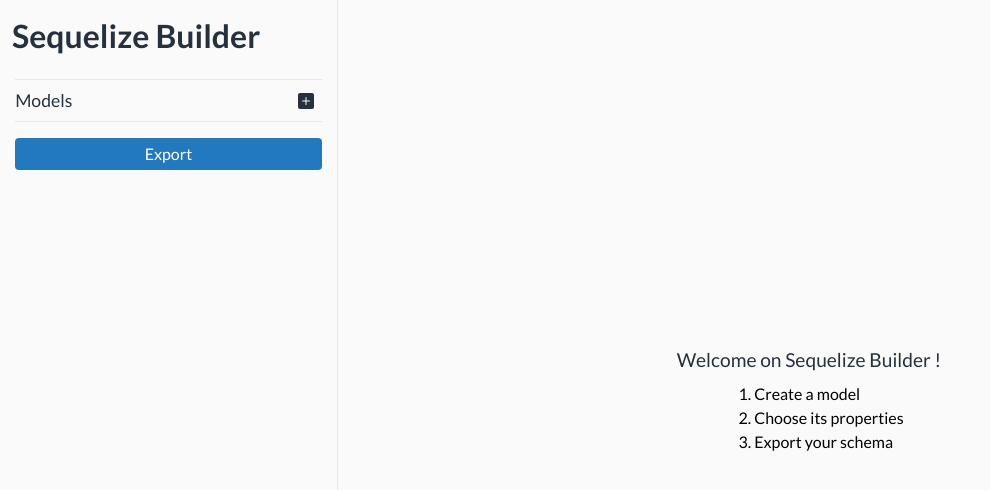
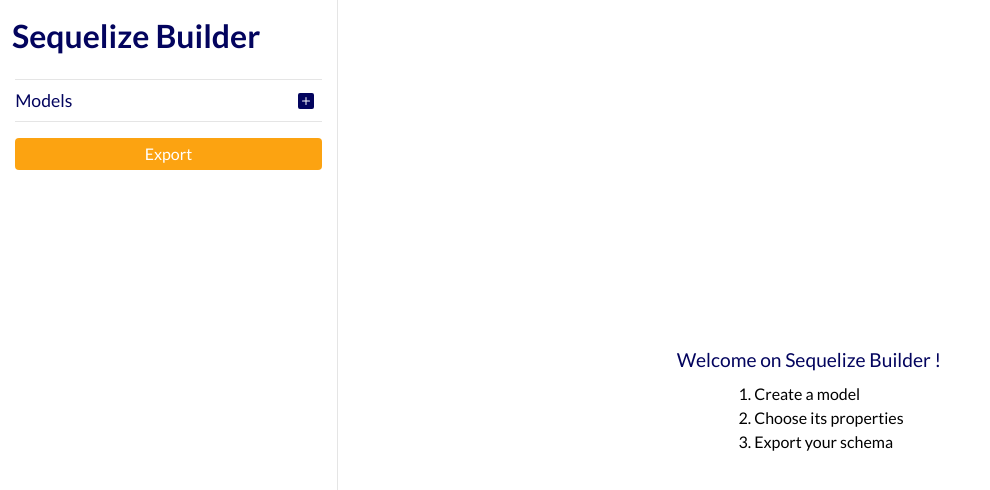
Before and after one commit to Ulysseassoo/SequelizeSchemaBuilder, a React (Vite) app: page / in a window 1280 px wide. Shown: the top 490 px of the page, without its empty margins (0-990 px from the left). Built offline with nearby package versions, Linux system fonts and the light colour scheme.

Commit message:
Theme colors changed

```diff
--- a/src/Components/Modal.jsx
+++ b/src/Components/Modal.jsx
@@ -189,7 +189,7 @@
 	${({ copy }) =>
 		copy &&
 		css`
-			background: ${({ theme }) => theme.textsecondary};
+			background: ${({ theme }) => theme.accent};
 			display: flex;
 			align-items: center;
 			justify-content: center;
@@ -197,7 +197,7 @@
 			font-size: 1.3rem;
 			border-radius: 0.25rem;
 			&:hover {
-				background: ${({ theme }) => theme.text};
+				background: ${({ theme }) => theme.accentHover};
 			}
 		`}
 `
--- a/src/Theme/theme.js
+++ b/src/Theme/theme.js
@@ -1,17 +1,9 @@
 export const lightTheme = {
-	primary: "#FBFAFB",
-	secondary: "#919697",
-	borders: "#E2E8F0",
-	accent: "#2379bd",
-	accentHover: "#1c639c",
-	text: "#677280",
-	textsecondary: "#25313E"
+	primary: "#ffffff",
+	secondary: "#e5e5e5",
+	borders: "#e5e5e5",
+	accent: "#fca311",
+	accentHover: "#f48c06",
+	text: "#03045E",
+	textsecondary: "#03045E"
 }
-
-export const darkTheme = {
-	primary: "#151617",
-	secondary: "#74CDDF",
-	accent: "#2379BD",
-	text: "#897765",
-	textsecondary: "#1D2B37"
-}
```
